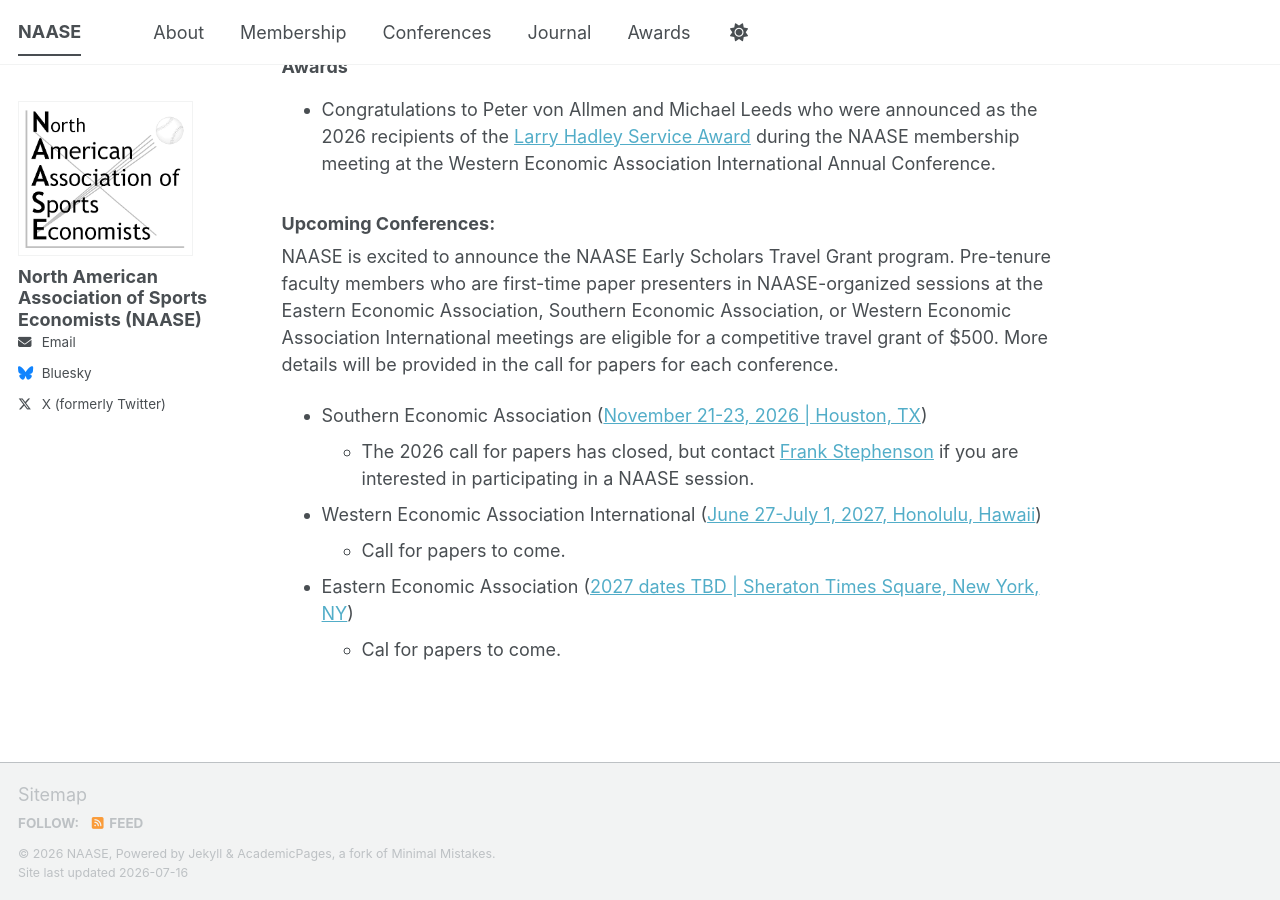
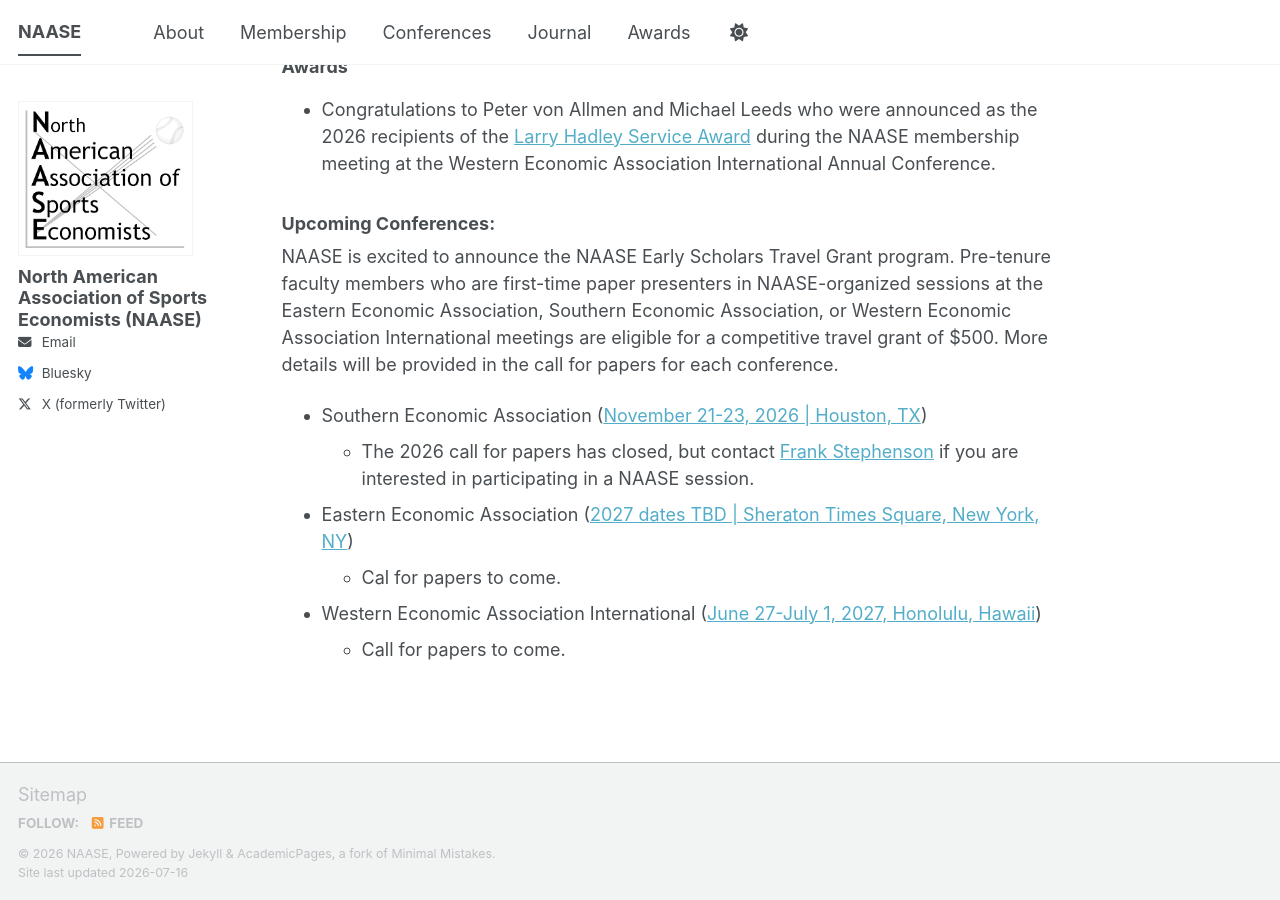
Before and after one commit to naaseweb/naaseweb.github.io, a Jekyll site: the page built from _pages/about.md, in a window 1280 px wide and 900 px high, scrolled down 502 px. Built offline with Jekyll 4.4.1, drawn with Linux system fonts in a browser that asks for light colours; a script bundle is joined from its source files by our own code; library files that are not in the unit come from our copies.

```diff
--- a/_pages/about.md
+++ b/_pages/about.md
@@ -23,9 +23,8 @@ NAASE is excited to announce the NAASE Early Scholars Travel Grant program. Pre-
 
 - Southern Economic Association ([November 21-23, 2026  \|  Houston, TX](https://southerneconomic.org/conference/))
     - The 2026 call for papers has closed, but contact  [Frank Stephenson](https://berry.edu/academics/fs/fstephenson) if you are interested in participating in a NAASE session.
+- Eastern Economic Association ([2027 dates TBD \| Sheraton Times Square, New York, NY](https://eea.meetingsavvy.net/login))
+    - Cal for papers to come.
 
 - Western Economic Association International ([June 27-July 1, 2027, Honolulu, Hawaii](https://www.weai.org/annual-conference))
     - Call for papers to come.
-
-- Eastern Economic Association ([2027 dates TBD \| Sheraton Times Square, New York, NY](https://eea.meetingsavvy.net/login))
-    - Cal for papers to come.
```
